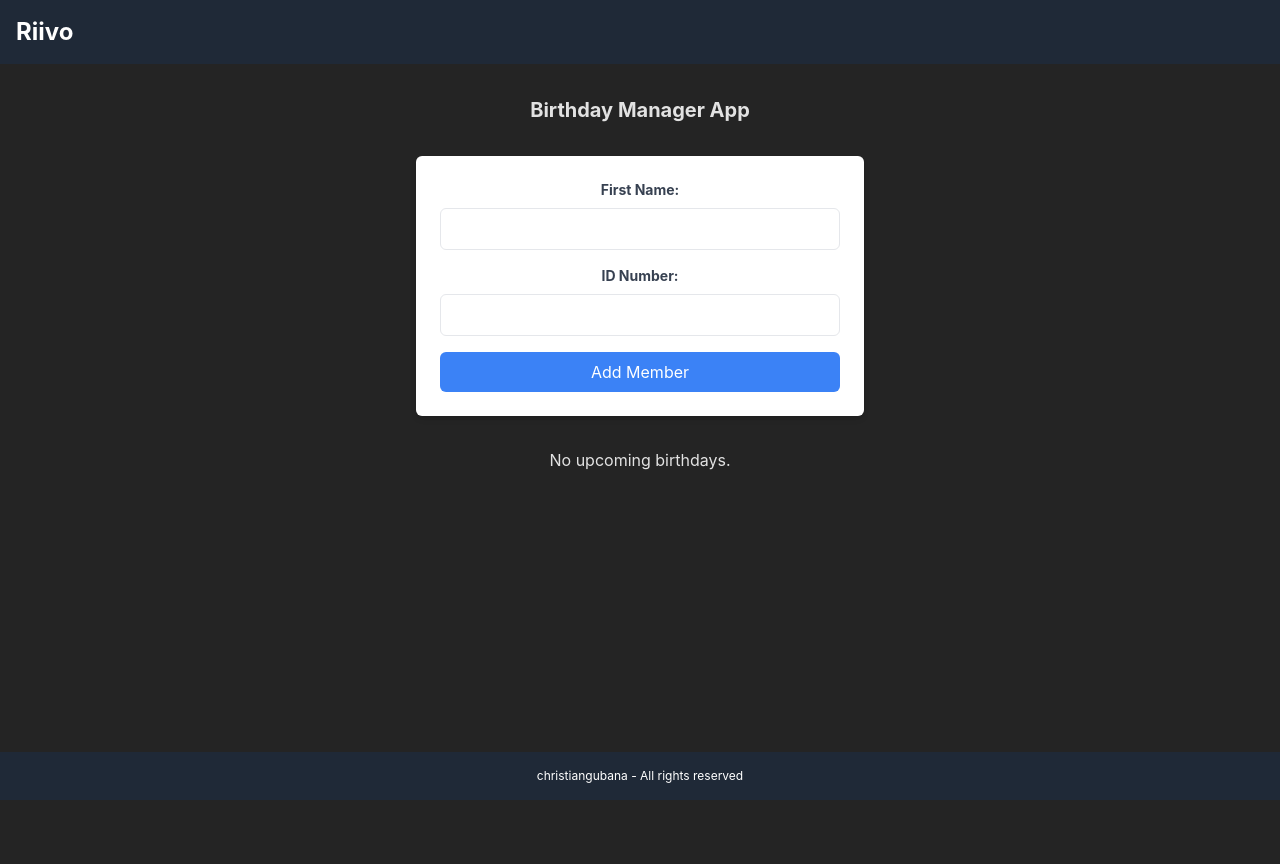
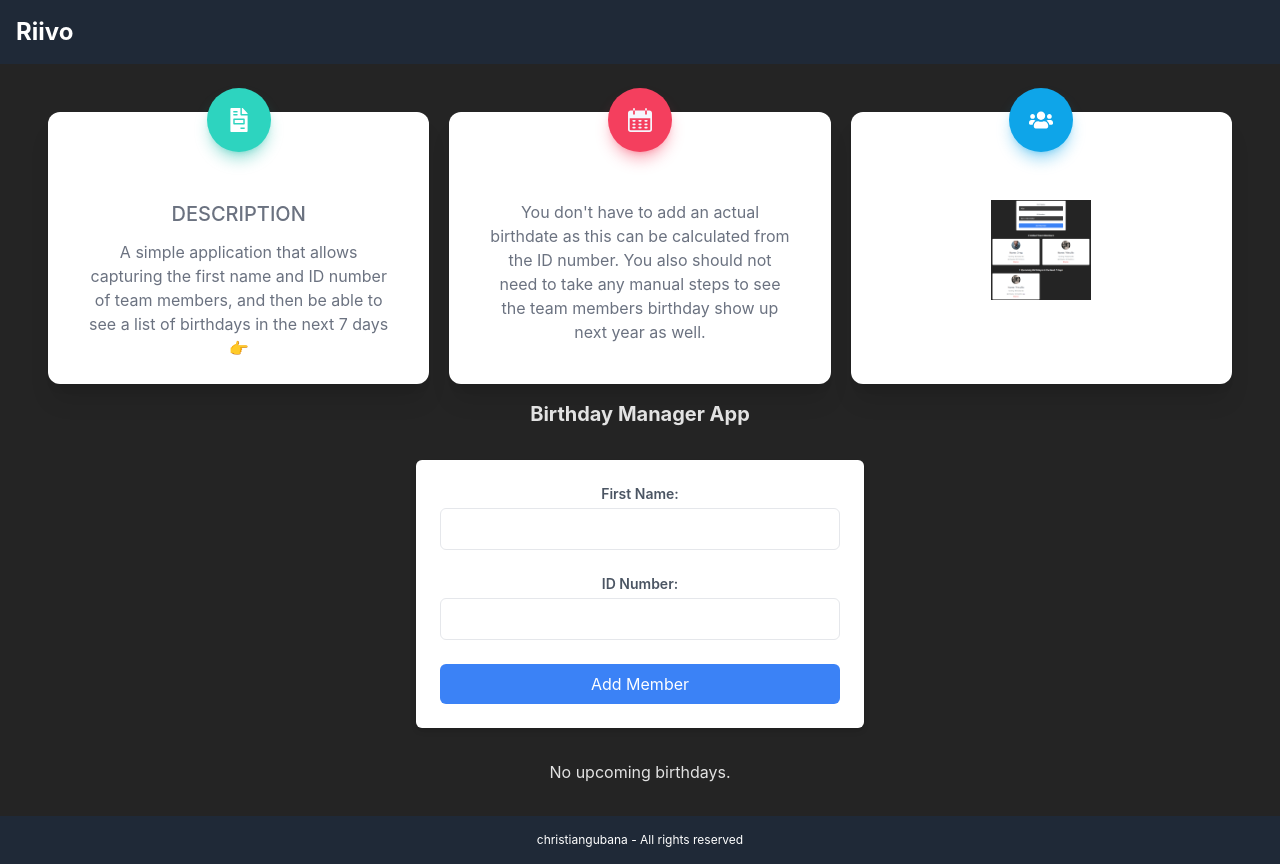
Before and after one commit to christiangubana/birthday-management, a React (Vite) app: page / in a window 1280 px wide. Before the commit the page ends 800 px from the top, so only its background shows below. Built offline with nearby package versions, Linux system fonts and the light colour scheme.

Commit message:
add description component

```diff
--- a/src/App.jsx
+++ b/src/App.jsx
@@ -6,6 +6,7 @@ import UpcomingBirthdays from "./components/UpcomingBirthdays";
 import { calculateBirthdate } from "./utils/birthdayUtils";
 import Header from "./components/Header";
 import Footer from "./components/Footer";
+import Description from "./components/Description";
 
 const App = () => {
   // Load teamMembers from localStorage on initial render
@@ -54,6 +55,7 @@ const App = () => {
     <div className="flex flex-col min-h-screen">
       <Header />
       <main className="app-content">
+        <Description />
         <h1 className="text-xl font-bold mb-4">Birthday Manager App</h1>
         <AddMemberForm onAddMember={handleAddMember} />
         <UpcomingBirthdays
--- a/src/components/AddMemberForm.jsx
+++ b/src/components/AddMemberForm.jsx
@@ -8,15 +8,14 @@ const AddMemberForm = ({ onAddMember }) => {
 
   const validateIDNumber = (id) => {
     // Validate South African ID Number using a regular expression
-    const idRegex = /^[0-9]{13}$/;
-
+    const idRegex =
+      /^(((\d{2}((0[13578]|1[02])(0[1-9]|[12]\d|3[01])|(0[13456789]|1[012])(0[1-9]|[12]\d|30)|02(0[1-9]|1\d|2[0-8])))|([02468][048]|[13579][26])0229))(( |-)(\d{4})( |-)(\d{3})|(\d{7}))/;
     return idRegex.test(id);
   };
 
   const validateFirstName = (name) => {
     // Validate if the name contains at least one alphabetical character
     const nameRegex = /[a-zA-Z]/;
-
     return nameRegex.test(name);
   };
 
@@ -56,8 +55,8 @@ const AddMemberForm = ({ onAddMember }) => {
       onSubmit={handleSubmit}
       className="max-w-md mx-auto mt-8 p-6 bg-white rounded-md shadow-md"
     >
-      <div className="mb-4">
-        <label className="block text-gray-700 text-sm font-bold mb-2">
+      <div className="mb-6">
+        <label className="block text-sm font-semibold text-gray-600 mb-1">
           First Name:
         </label>
         <input
@@ -68,10 +67,10 @@ const AddMemberForm = ({ onAddMember }) => {
           value={firstName}
           onChange={(e) => setFirstName(e.target.value)}
         />
-        {nameError && <p className="text-red-500">{nameError}</p>}
+        {nameError && <p className="text-red-500 mt-2">{nameError}</p>}
       </div>
-      <div className="mb-4">
-        <label className="block text-gray-700 text-sm font-bold mb-2">
+      <div className="mb-6">
+        <label className="block text-sm font-semibold text-gray-600 mb-1">
           ID Number:
         </label>
         <input
@@ -82,7 +81,7 @@ const AddMemberForm = ({ onAddMember }) => {
           value={idNumber}
           onChange={(e) => setIdNumber(e.target.value)}
         />
-        {idError && <p className="text-red-500">{idError}</p>}
+        {idError && <p className="text-red-500 mt-2">{idError}</p>}
       </div>
       <button
         type="submit"
--- /dev/null
+++ b/src/components/Description.jsx
@@ -0,0 +1,125 @@
+import image from "../assets/images/image.png";
+
+const Description = () => {
+  return (
+    <div class="p-4">
+      <div class="grid gap-14 md:grid-cols-3 md:gap-5">
+        <div class="rounded-xl bg-white p-6 text-center shadow-xl">
+          <div class="mx-auto flex h-16 w-16 -translate-y-12 transform items-center justify-center rounded-full bg-teal-400 shadow-lg shadow-teal-500/40">
+            <svg
+              viewBox="0 0 33 46"
+              fill="none"
+              xmlns="http://www.w3.org/2000/svg"
+              class="h-6 w-6 text-white"
+            >
+              <path
+                d="M24.75 23H8.25V28.75H24.75V23ZM32.3984 9.43359L23.9852 0.628906C23.5984 0.224609 23.0742 0 22.5242 0H22V11.5H33V10.952C33 10.3859 32.7852 9.83789 32.3984 9.43359ZM19.25 12.2188V0H2.0625C0.919531 0 0 0.961328 0 2.15625V43.8438C0 45.0387 0.919531 46 2.0625 46H30.9375C32.0805 46 33 45.0387 33 43.8438V14.375H21.3125C20.1781 14.375 19.25 13.4047 19.25 12.2188ZM5.5 6.46875C5.5 6.07164 5.80766 5.75 6.1875 5.75H13.0625C13.4423 5.75 13.75 6.07164 13.75 6.46875V7.90625C13.75 8.30336 13.4423 8.625 13.0625 8.625H6.1875C5.80766 8.625 5.5 8.30336 5.5 7.90625V6.46875ZM5.5 12.2188C5.5 11.8216 5.80766 11.5 6.1875 11.5H13.0625C13.4423 11.5 13.75 11.8216 13.75 12.2188V13.6562C13.75 14.0534 13.4423 14.375 13.0625 14.375H6.1875C5.80766 14.375 5.5 14.0534 5.5 13.6562V12.2188ZM27.5 39.5312C27.5 39.9284 27.1923 40.25 26.8125 40.25H19.9375C19.5577 40.25 19.25 39.9284 19.25 39.5312V38.0938C19.25 37.6966 19.5577 37.375 19.9375 37.375H26.8125C27.1923 37.375 27.5 37.6966 27.5 38.0938V39.5312ZM27.5 21.5625V30.1875C27.5 30.9817 26.8847 31.625 26.125 31.625H6.875C6.11531 31.625 5.5 30.9817 5.5 30.1875V21.5625C5.5 20.7683 6.11531 20.125 6.875 20.125H26.125C26.8847 20.125 27.5 20.7683 27.5 21.5625Z"
+                fill="white"
+              ></path>
+            </svg>
+          </div>
+          <h1 class="text-gray-500 mb-3 text-xl font-medium lg:px-14">
+            DESCRIPTION
+          </h1>
+          <p class="px-4 text-gray-500">
+            A simple application that allows capturing the first name and ID
+            number of team members, and then be able to see a list of birthdays
+            in the next 7 days 👉
+          </p>
+        </div>
+        <div
+          data-aos-delay="150"
+          class="rounded-xl bg-white p-6 text-center shadow-xl"
+        >
+          <div class="mx-auto flex h-16 w-16 -translate-y-12 transform items-center justify-center rounded-full shadow-lg bg-rose-500 shadow-rose-500/40">
+            <svg
+              viewBox=" 0 0 48 48"
+              fill="none"
+              xmlns="http://www.w3.org/2000/svg"
+              class="h-6 w-6 text-white"
+            >
+              <path
+                d="M12 0C11.0532 0 10.2857 0.767511 10.2857 1.71432V5.14285H13.7142V1.71432C13.7142 0.767511 12.9467 0 12 0Z"
+                fill="#F5F5FC"
+              ></path>
+              <path
+                d="M36 0C35.0532 0 34.2856 0.767511 34.2856 1.71432V5.14285H37.7142V1.71432C37.7143 0.767511 36.9468 0 36 0Z"
+                fill="#F5F5FC"
+              ></path>
+              <path
+                d="M42.8571 5.14282H37.7143V12C37.7143 12.9468 36.9468 13.7143 36 13.7143C35.0532 13.7143 34.2857 12.9468 34.2857 12V5.14282H13.7142V12C13.7142 12.9468 12.9467 13.7143 11.9999 13.7143C11.0531 13.7143 10.2856 12.9468 10.2856 12V5.14282H5.14285C2.30253 5.14282 0 7.44535 0 10.2857V42.8571C0 45.6974 2.30253 48 5.14285 48H42.8571C45.6975 48 48 45.6974 48 42.8571V10.2857C48 7.44535 45.6975 5.14282 42.8571 5.14282ZM44.5714 42.8571C44.5714 43.8039 43.8039 44.5714 42.857 44.5714H5.14285C4.19605 44.5714 3.42854 43.8039 3.42854 42.8571V20.5714H44.5714V42.8571Z"
+                fill="#F5F5FC"
+              ></path>
+              <path
+                d="M13.7142 23.9999H10.2857C9.33889 23.9999 8.57138 24.7674 8.57138 25.7142C8.57138 26.661 9.33889 27.4285 10.2857 27.4285H13.7142C14.661 27.4285 15.4285 26.661 15.4285 25.7142C15.4285 24.7674 14.661 23.9999 13.7142 23.9999Z"
+                fill="#F5F5FC"
+              ></path>
+              <path
+                d="M25.7143 23.9999H22.2857C21.3389 23.9999 20.5714 24.7674 20.5714 25.7142C20.5714 26.661 21.3389 27.4285 22.2857 27.4285H25.7143C26.6611 27.4285 27.4286 26.661 27.4286 25.7142C27.4286 24.7674 26.6611 23.9999 25.7143 23.9999Z"
+                fill="#F5F5FC"
+              ></path>
+              <path
+                d="M37.7143 23.9999H34.2857C33.3389 23.9999 32.5714 24.7674 32.5714 25.7142C32.5714 26.661 33.3389 27.4285 34.2857 27.4285H37.7143C38.6611 27.4285 39.4286 26.661 39.4286 25.7142C39.4286 24.7674 38.661 23.9999 37.7143 23.9999Z"
+                fill="#F5F5FC"
+              ></path>
+              <path
+                d="M13.7142 30.8571H10.2857C9.33889 30.8571 8.57138 31.6246 8.57138 32.5714C8.57138 33.5182 9.33889 34.2857 10.2857 34.2857H13.7142C14.661 34.2857 15.4285 33.5182 15.4285 32.5714C15.4285 31.6246 14.661 30.8571 13.7142 30.8571Z"
+                fill="#F5F5FC"
+              ></path>
+              <path
+                d="M25.7143 30.8571H22.2857C21.3389 30.8571 20.5714 31.6246 20.5714 32.5714C20.5714 33.5182 21.3389 34.2857 22.2857 34.2857H25.7143C26.6611 34.2857 27.4286 33.5182 27.4286 32.5714C27.4286 31.6246 26.6611 30.8571 25.7143 30.8571Z"
+                fill="#F5F5FC"
+              ></path>
+              <path
+                d="M37.7143 30.8571H34.2857C33.3389 30.8571 32.5714 31.6246 32.5714 32.5714C32.5714 33.5182 33.3389 34.2857 34.2857 34.2857H37.7143C38.6611 34.2857 39.4286 33.5182 39.4286 32.5714C39.4285 31.6246 38.661 30.8571 37.7143 30.8571Z"
+                fill="#F5F5FC"
+              ></path>
+              <path
+                d="M13.7142 37.7142H10.2857C9.33889 37.7142 8.57138 38.4817 8.57138 39.4286C8.57138 40.3754 9.33889 41.1428 10.2857 41.1428H13.7142C14.661 41.1428 15.4285 40.3753 15.4285 39.4284C15.4285 38.4816 14.661 37.7142 13.7142 37.7142Z"
+                fill="#F5F5FC"
+              ></path>
+              <path
+                d="M25.7143 37.7142H22.2857C21.3389 37.7142 20.5714 38.4817 20.5714 39.4285C20.5714 40.3754 21.3389 41.1429 22.2857 41.1429H25.7143C26.6611 41.1429 27.4286 40.3754 27.4286 39.4285C27.4286 38.4817 26.6611 37.7142 25.7143 37.7142Z"
+                fill="#F5F5FC"
+              ></path>
+              <path
+                d="M37.7143 37.7142H34.2857C33.3389 37.7142 32.5714 38.4817 32.5714 39.4285C32.5714 40.3754 33.3389 41.1429 34.2857 41.1429H37.7143C38.6611 41.1429 39.4286 40.3754 39.4286 39.4285C39.4286 38.4817 38.661 37.7142 37.7143 37.7142Z"
+                fill="#F5F5FC"
+              ></path>
+            </svg>
+          </div>
+          <p class="px-4 text-gray-500">
+            You don't have to add an actual birthdate as this can be calculated
+            from the ID number. You also should not need to take any manual
+            steps to see the team members birthday show up next year as well.
+          </p>
+        </div>
+        <div
+          data-aos-delay="300"
+          class="rounded-xl bg-white p-6 text-center shadow-xl"
+        >
+          <div class="mx-auto flex h-16 w-16 -translate-y-12 transform items-center justify-center rounded-full shadow-lg bg-sky-500 shadow-sky-500/40">
+            <svg
+              viewBox="0 0 55 44"
+              fill="none"
+              xmlns="http://www.w3.org/2000/svg"
+              class="h-6 w-6 text-white"
+            >
+              <path
+                d="M8.25 19.25C11.2836 19.25 13.75 16.7836 13.75 13.75C13.75 10.7164 11.2836 8.25 8.25 8.25C5.21641 8.25 2.75 10.7164 2.75 13.75C2.75 16.7836 5.21641 19.25 8.25 19.25ZM46.75 19.25C49.7836 19.25 52.25 16.7836 52.25 13.75C52.25 10.7164 49.7836 8.25 46.75 8.25C43.7164 8.25 41.25 10.7164 41.25 13.75C41.25 16.7836 43.7164 19.25 46.75 19.25ZM49.5 22H44C42.4875 22 41.1211 22.6102 40.1242 23.5984C43.5875 25.4977 46.0453 28.9266 46.5781 33H52.25C53.7711 33 55 31.7711 55 30.25V27.5C55 24.4664 52.5336 22 49.5 22ZM27.5 22C32.8195 22 37.125 17.6945 37.125 12.375C37.125 7.05547 32.8195 2.75 27.5 2.75C22.1805 2.75 17.875 7.05547 17.875 12.375C17.875 17.6945 22.1805 22 27.5 22ZM34.1 24.75H33.3867C31.5992 25.6094 29.6141 26.125 27.5 26.125C25.3859 26.125 23.4094 25.6094 21.6133 24.75H20.9C15.4344 24.75 11 29.1844 11 34.65V37.125C11 39.4023 12.8477 41.25 15.125 41.25H39.875C42.1523 41.25 44 39.4023 44 37.125V34.65C44 29.1844 39.5656 24.75 34.1 24.75ZM14.8758 23.5984C13.8789 22.6102 12.5125 22 11 22H5.5C2.46641 22 0 24.4664 0 27.5V30.25C0 31.7711 1.22891 33 2.75 33H8.41328C8.95469 28.9266 11.4125 25.4977 14.8758 23.5984Z"
+                fill="white"
+              ></path>
+            </svg>
+          </div>
+          <img
+            className="mx-auto max-w-full h-auto max-md:max-w-[80%] md:max-w-[50%] lg:max-w-[40%] xl:max-w-[30%] object-cover"
+            src={image}
+            alt="Illustration 01"
+          />
+        </div>
+      </div>
+    </div>
+  );
+};
+
+export default Description;
```
Also changed, not shown: src/components/Header.jsx (+0 -12 lines), src/assets/images/image.png (added).
